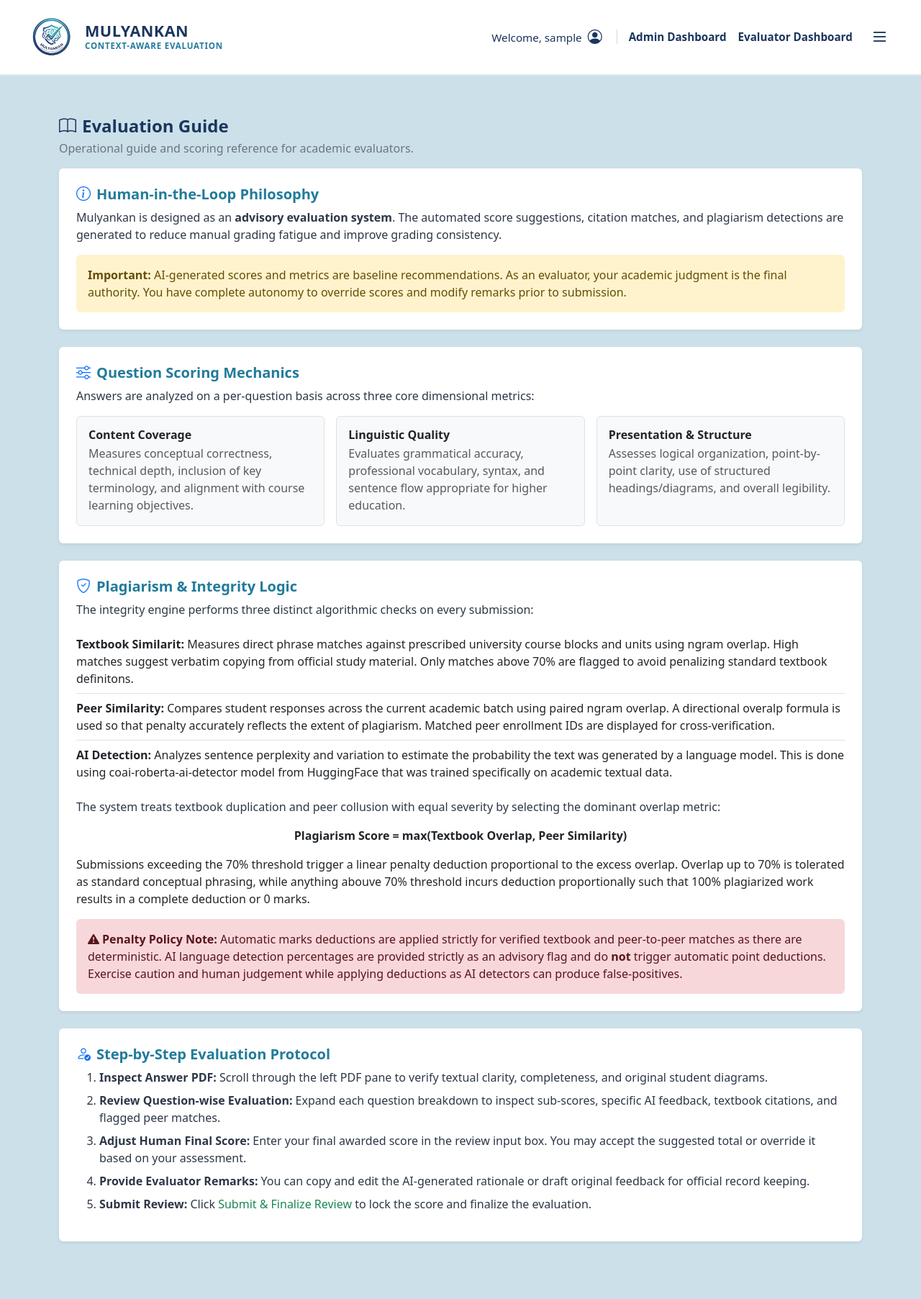
After one commit to S-Devipriya/Mulyankan, a Django app: page /evaluator-guide/ in a window 1280 px wide. The commit adds this page. Shown: the whole page at 72% size. Run offline with Django 5.2, Linux system fonts and the light colour scheme; the visitor is signed in with stand-in values (Sample User, id 1).

Commit message:
Added Reviewed Evaluation Report printing functionality & an Evaluator Guide 	modified:   Mulyankan/app/static/css/style.css     (minor css changes, css for @media print) 	modified:   Mulyankan/app/static/js/script.js     (script for print) 	modified:   Mulyankan/app/templates/base.html     (added the new guide button to nav dropdown) 	modified:   Mulyankan/app/templates/dashboard/evaluation_splitview.html     (print function available in evaluator window as well) 	modified:   Mulyankan/app/templates/dashboard/partials/_tab_result_export.html     (print evaluation report for reviewed assignments from completed batches) 	new file:   Mulyankan/app/templates/evaluator_guide.html     (new page that serves as a guide to how Mulyankan performs evaluations) 	modified:   Mulyankan/app/templates/result.html     (minor changes to search bar) 	new file:   Mulyankan/app/templates/submission_audit_report.html     (new page for report generation) 	modified:   Mulyankan/app/urls.py     (associated urls) 	modified:   Mulyankan/app/views.py     (two new views to render the new pages)

```diff
--- a/Mulyankan/app/static/js/script.js
+++ b/Mulyankan/app/static/js/script.js
@@ -209,4 +209,17 @@ document.addEventListener('DOMContentLoaded', function() {
             });
         });
     }
+
+    const exportBtn = document.getElementById('printBtn');
+    if (printBtn) {
+        printBtn.addEventListener('click', function() {
+            // Expand accordions
+            const accordionElements = document.querySelectorAll('#questionAuditAccordion .accordion-collapse');
+            accordionElements.forEach(el => {
+                el.classList.add('show');
+            });
+
+            window.print();
+        });
+    }
 });
--- a/Mulyankan/app/templates/base.html
+++ b/Mulyankan/app/templates/base.html
@@ -62,6 +62,12 @@
                            {% if user.role == 'Admin' or user.role == 'Evaluator' or user.is_superuser %}
                             <li><hr class="dropdown-divider"></li>
                             <li>
+                                <a class="dropdown-item {% if request.resolver_match.url_name == 'evaluator_guide' %}active{% endif %}" href="{% url 'evaluator_guide' %}">
+                                    <i class="bi bi-book me-2"></i>Evaluator Guide
+                                </a>
+                            </li>
+                            <li><hr class="dropdown-divider"></li>
+                            <li>
                                 <a class="dropdown-item {% if request.resolver_match.url_name == 'result' %}active{% endif %}" href="{% url 'result' %}">
                                     <i class="bi bi-file-earmark-bar-graph me-2"></i>Results
                                 </a>
--- /dev/null
+++ b/Mulyankan/app/templates/evaluator_guide.html
@@ -0,0 +1,104 @@
+{% extends 'base.html' %}
+{% load static %}
+
+{% block title %} Mulyankan | Evaluator Methodology Guide {% endblock %}
+
+{% block content %}
+<main class="main-container">
+    <div class="container py-4">
+
+        <div class="d-flex align-items-center justify-content-between">
+            <div>
+                <h4 class="mb-1 tab-pane-title">
+                    <i class="bi bi-book me-2"></i>Evaluation Guide
+                </h4>
+                <p class="tab-pane-subtitle">Operational guide and scoring reference for academic evaluators.</p>
+            </div>
+        </div>
+
+        <div class="card mb-4 border-0 shadow-sm">
+            <div class="card-body p-4">
+                <h5 class="section-title"><i class="bi bi-info-circle text-primary me-2"></i>Human-in-the-Loop Philosophy</h5>
+                <p class="section-subtitle">
+                    Mulyankan is designed as an <strong>advisory evaluation system</strong>. The automated score suggestions, citation matches, and plagiarism detections are generated to reduce manual grading fatigue and improve grading consistency.
+                </p>
+                <div class="alert alert-warning border-0 fs-7 mb-0">
+                    <strong>Important:</strong> AI-generated scores and metrics are baseline recommendations. As an evaluator, your academic judgment is the final authority. You have complete autonomy to override scores and modify remarks prior to submission.
+                </div>
+            </div>
+        </div>
+
+        <div class="card mb-4 border-0 shadow-sm">
+            <div class="card-body p-4">
+                <h5 class="section-title"><i class="bi bi-sliders text-primary me-2"></i>Question Scoring Mechanics</h5>
+                <p class="section-subtitle">Answers are analyzed on a per-question basis across three core dimensional metrics:</p>
+
+                <div class="row g-3">
+                    <div class="col-md-4">
+                        <div class="p-3 bg-light rounded border h-100">
+                            <h6 class="fw-bold mb-1 text-dark">Content Coverage</h6>
+                            <p class="text-muted fs-8 mb-0">Measures conceptual correctness, technical depth, inclusion of key terminology, and alignment with course learning objectives.</p>
+                        </div>
+                    </div>
+                    <div class="col-md-4">
+                        <div class="p-3 bg-light rounded border h-100">
+                            <h6 class="fw-bold mb-1 text-dark">Linguistic Quality</h6>
+                            <p class="text-muted fs-8 mb-0">Evaluates grammatical accuracy, professional vocabulary, syntax, and sentence flow appropriate for higher education.</p>
+                        </div>
+                    </div>
+                    <div class="col-md-4">
+                        <div class="p-3 bg-light rounded border h-100">
+                            <h6 class="fw-bold mb-1 text-dark">Presentation & Structure</h6>
+                            <p class="text-muted fs-8 mb-0">Assesses logical organization, point-by-point clarity, use of structured headings/diagrams, and overall legibility.</p>
+                        </div>
+                    </div>
+                </div>
+            </div>
+        </div>
+
+        <div class="card mb-4 border-0 shadow-sm">
+            <div class="card-body p-4">
+                <h5 class="section-title"><i class="bi bi-shield-check text-primary me-2"></i>Plagiarism & Integrity Logic</h5>
+                <p class="section-subtitle">The integrity engine performs three distinct algorithmic checks on every submission:</p>
+
+                <ul class="list-group list-group-flush fs-7 mb-3">
+                    <li class="list-group-item px-0">
+                        <strong>Textbook Similarit:</strong> Measures direct phrase matches against prescribed university course blocks and units using ngram overlap. High matches suggest verbatim copying from official study material. Only matches above 70% are flagged to avoid penalizing standard textbook definitons.
+                    </li>
+                    <li class="list-group-item px-0">
+                        <strong>Peer Similarity:</strong> Compares student responses across the current academic batch using paired ngram overlap. A directional overalp formula is used so that penalty accurately reflects the extent of plagiarism. Matched peer enrollment IDs are displayed for cross-verification.
+                    </li>
+                    <li class="list-group-item px-0">
+                        <strong>AI Detection:</strong> Analyzes sentence perplexity and variation to estimate the probability the text was generated by a language model. This is done using coai-roberta-ai-detector model from HuggingFace that was trained specifically on academic textual data.
+                    </li>
+                </ul>
+                <p class="section-subtitle">
+                    The system treats textbook duplication and peer collusion with equal severity by selecting the dominant overlap metric:
+                    <div class="text-center my-3 fw-bold">
+                        Plagiarism Score = max(Textbook Overlap, Peer Similarity)
+                    </div>
+                    Submissions exceeding the 70% threshold trigger a linear penalty deduction proportional to the excess overlap. Overlap up to 70% is tolerated as standard conceptual phrasing, while anything abouve 70% threshold incurs deduction proportionally such that 100% plagiarized work results in a complete deduction or 0 marks.
+                </p>
+
+                <div class="alert alert-danger border-0 fs-7 mb-0"><i class="bi bi-exclamation-triangle-fill me-1"></i><strong>Penalty Policy Note:</strong>
+                Automatic marks deductions are applied strictly for verified textbook and peer-to-peer matches as there are deterministic. AI language detection percentages are provided strictly as an advisory flag and do <strong>not</strong> trigger automatic point deductions. Exercise caution and human judgement while applying deductions as AI detectors can produce false-positives.
+                </div>
+            </div>
+        </div>
+
+        <div class="card mb-4 border-0 shadow-sm">
+            <div class="card-body p-4">
+                <h5 class="section-title"><i class="bi bi-person-check text-primary me-2"></i>Step-by-Step Evaluation Protocol</h5>
+                <ol class="section-subtitle">
+                    <li class="mb-2"><strong>Inspect Answer PDF:</strong> Scroll through the left PDF pane to verify textual clarity, completeness, and original student diagrams.</li>
+                    <li class="mb-2"><strong>Review Question-wise Evaluation:</strong> Expand each question breakdown to inspect sub-scores, specific AI feedback, textbook citations, and flagged peer matches.</li>
+                    <li class="mb-2"><strong>Adjust Human Final Score:</strong> Enter your final awarded score in the review input box. You may accept the suggested total or override it based on your assessment.</li>
+                    <li class="mb-2"><strong>Provide Evaluator Remarks:</strong> You can copy and edit the AI-generated rationale or draft original feedback for official record keeping.</li>
+                    <li class="mb-0"><strong>Submit Review:</strong> Click <span class="text-success">Submit & Finalize Review</span> to lock the score and finalize the evaluation.</li>
+                </ol>
+            </div>
+        </div>
+
+    </div>
+</main>
+{% endblock %}
--- a/Mulyankan/app/urls.py
+++ b/Mulyankan/app/urls.py
@@ -8,6 +8,7 @@ urlpatterns = [
     path('login', views.login_user, name='login'),
     path('evaluator-dashboard/', views.evaluator_dashboard, name='evaluator_dashboard'),
     path('evaluator-dashboard/evaluate/<int:submission_id>/', views.evaluate_submission, name='evaluate_submission'),
+    path('evaluator-guide/', views.evaluator_guide, name='evaluator_guide'),
     path('logout', views.logout_user, name='logout'),
     path('profile/', views.profile_page, name='profile'),
     path('result', views.result_page, name='result'),
@@ -26,4 +27,5 @@ urlpatterns = [
     path('admin-dashboard/update-assignment-schemes-json/', views.update_assignment_schemes_json, name='update_assignment_schemes_json'),
     path('admin-dashboard/export-csv/', views.export_results_csv, name='export_results_csv'),
     path('admin-dashboard/export-csv/<int:batch_id>/', views.export_results_csv, name='export_batch_results_csv'),
+    path('admin-dashboard/<int:submission_id>/audit-report/', views.submission_audit_report, name='submission_audit_report'),
 ]
--- a/Mulyankan/app/views.py
+++ b/Mulyankan/app/views.py
@@ -513,7 +513,7 @@ def export_results_csv(request, batch_id=None):
     results = results.select_related('submission__batch', 'submission__course')
 
     writer = csv.writer(response)
-    writer.writerow(['Enrollment Number', 'Course Code', 'Batch Name', 'Evaluator', 'Final Score'])
+    writer.writerow(['Enrollment Number', 'Course Code', 'Batch Name', 'Evaluator', 'Feedback' 'Final Score'])
 
     for res in results:
         writer.writerow([
@@ -521,10 +521,31 @@ def export_results_csv(request, batch_id=None):
             res.submission.course.course_code,
             res.submission.batch.batch_name,
             res.submission.evaluator.username,
+            res.evaluator_remarks if res.evaluator_remarks is not None else 'No Feedback Provided',
             res.human_final_score if res.human_final_score is not None else 'Pending'
         ])
 
     return response
+
+@admin_required
+def submission_audit_report(request, submission_id):
+    submission = get_object_or_404(AssignmentSubmission, id=submission_id)
+
+    result = getattr(submission, 'evaluation_result', None)
+
+    audit_logic = []
+    if result and result.audit_logic:
+        audit_logic = result.audit_logic if isinstance(result.audit_logic, list) else []
+
+    total_max_marks = sum(item.get('max_marks', 0) for item in result.audit_logic)
+
+    context = {
+        'submission': submission,
+        'result': result,
+        'audit_logic': audit_logic,
+        'total_max_marks': total_max_marks,
+    }
+    return render(request, 'submission_audit_report.html', context)
 
 @evaluator_required
 def evaluator_dashboard(request):
@@ -629,6 +650,10 @@ def evaluate_submission(request, submission_id):
     }
     return render(request, 'dashboard/evaluation_splitview.html', context)
 
+@evaluator_required
+def evaluator_guide(request):
+    return render(request, 'evaluator_guide.html')
+
 @login_required
 def registration_waiting(request):
     return render(request, 'registration_waiting_page.html')
```
Also changed, not shown: Mulyankan/app/static/css/style.css (+62 -0 lines), Mulyankan/app/templates/dashboard/evaluation_splitview.html (+17 -3 lines), Mulyankan/app/templates/dashboard/partials/_tab_result_export.html (+22 -10 lines), Mulyankan/app/templates/result.html (+4 -4 lines), Mulyankan/app/templates/submission_audit_report.html (added, +63 -0 lines).
